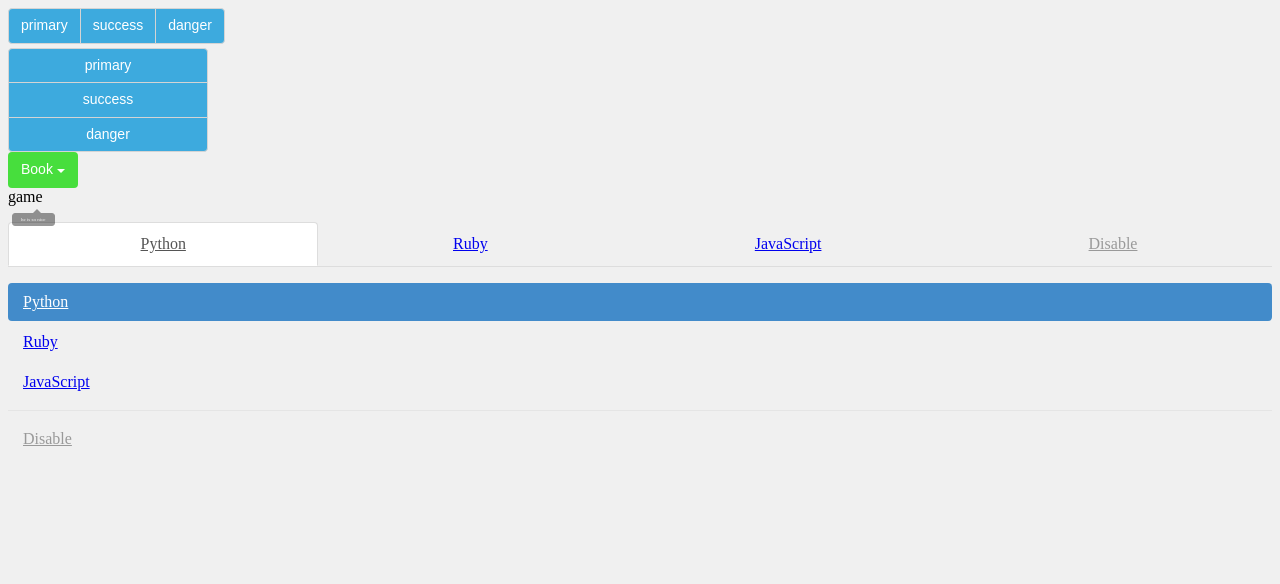
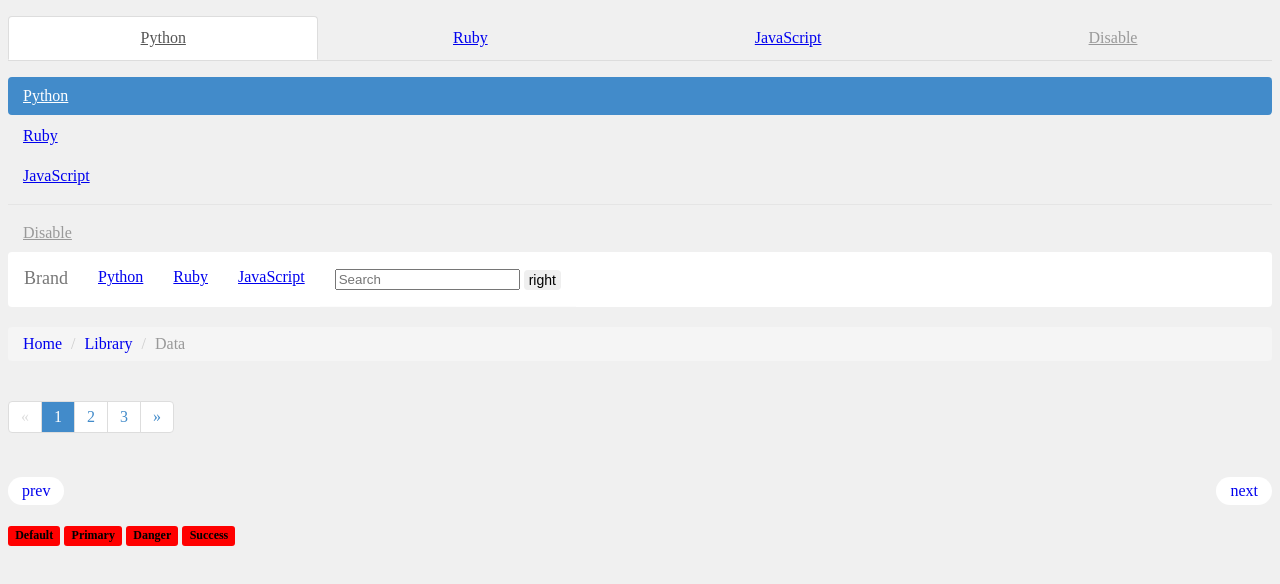
Before and after one commit to varrant/Monkey, a website built with webpack: page component/app/index.html in a window 1280 px wide. Built offline with nearby package versions, Linux system fonts and the light colour scheme.

Commit message:
阅读源代码，添加分页，标签等组件

```diff
--- a/component/app/index.html
+++ b/component/app/index.html
@@ -6,46 +6,7 @@
 
   </head>
   <body>
-    <div class="btn-group">
-      <button class="btn btn-primary" role="submit">primary</button>
-      <button class="btn btn-primary" role="submit">success</button>
-      <button class="btn btn-primary" role="submit">danger</button>
-    </div>
 
-
-    <div class="btn-vertical-group" style="width: 200px;">
-      <button class="btn btn-primary" role="submit">primary</button>
-      <button class="btn btn-primary" role="submit">success</button>
-      <button class="btn btn-primary" role="submit">danger</button>
-    </div>
-
-    <div class="dropdown">
-      <button class="btn btn-success">Book
-	<div class="caret"></div>
-      </button>
-      <ul class="dropdown-menu">
-	<li><a href="#">Ruby</a></li>
-	<li><a href="#">Python</a></li>
-	<li><a href="#">Javascript</a></li>
-      </ul>
-    </div>
-
-    <div id="good">
-      game
-      <div class="tooltip tooltip-bottom in">
-	<div class="tooltip-arrow">
-	</div>
-	<div class="tooltip-inner">he is so nice</div>
-      </div>
-    </div>
-
-<!--
-    <ul class="nav">
-      <li><a href="#">Python</a></li>
-      <li><a href="#">Ruby</a></li>
-      <li><a href="#">JavaScript</a></li>
-      <li class="disabled"><a href="#">Disable</a></li>
-    </ul> -->
 
     <ul class="nav nav-tabs nav-justified">
       <li class="active"><a href="#">Python</a></li>
@@ -53,7 +14,6 @@
       <li><a href="#">JavaScript</a></li>
       <li class="disabled"><a href="#">Disable</a></li>
     </ul>
-
     <ul class="nav nav-stacked">
       <li class="active"><a href="#">Python</a></li>
       <li><a href="#">Ruby</a></li>
@@ -61,7 +21,45 @@
       <li class="nav-divider"></li>
       <li class="disabled"><a href="#">Disable</a></li>
     </ul>
+    <nav class="navbar navbar-default">
+      <div class="navbar-header">
+        <a class="navbar-brand" href="#">Brand</a>
+      </div>
+      <ul class="nav navbar-nav">
+        <li class="active"><a href="#">Python</a></li>
+        <li><a href="#">Ruby</a></li>
+        <li><a href="#">JavaScript</a></li>
+      </ul>
+      <form action="post" class="navbar-form">
+          <div class="form-group">
+            <input type="text" class="form-control" placeholder="Search">
+          </div>
+          <button type="submit" class="btn">right</button>
+      </form>
+    </nav>
+    <ul class="breadcrumb">
+      <li><a href="#">Home</a></li>
+      <li><a href="#">Library</a></li>
+      <li class="active">Data</li>
+    </ul>
+    <ul class="pagination">
+      <li class="disabled"><a href="#">&laquo;</a></li>
+      <li class="active"><a href="">1</a></li>
+      <li><a href="">2</a></li>
+      <li><a href="">3</a></li>
+      <li><a href="">&raquo;</a></li>
+    </ul>
 
+    <ul class="pager">
+      <li class="previous"><a href="#">prev</a></li>
+      <li class="next"><a href="#">next</a></li>
+    </ul>
+    <div>
+      <span class="label">Default</span>
+      <span class="label">Primary</span>
+      <span class="label">Danger</span>
+      <span class="label">Success</span>
+    </div>
     <script src="build/bundle.js"></script>
   </body>
 </html>
--- /dev/null
+++ b/component/app/scss/_breadcrumb.scss
@@ -0,0 +1,22 @@
+.breadcrumb {
+  list-style: none;
+  padding: 8px 15px;
+  margin: 0 0 20px;
+  background-color: #f5f5f5;
+  border-radius: 4px;
+  > li {
+    display: inline-block;
+    + li:before {
+      padding: 0 5px;
+      color: #ccc;
+      content: "/ "
+
+    }
+    > a {
+      text-decoration: none;
+    }
+  }
+  .active {
+    color: #999;
+  }
+}
--- a/component/app/scss/_common.scss
+++ b/component/app/scss/_common.scss
@@ -1,7 +1,9 @@
 html,
 body,
 ul,
-ol {
+ol,
+li,
+nav {
    margin: 0;
    padding: 0;
 }
--- /dev/null
+++ b/component/app/scss/_label.scss
@@ -0,0 +1,13 @@
+.label {
+  display: inline;
+  padding: .2em .6em .3em;
+  font-size: 75%;
+  font-weight: bold;
+  line-height: 1;
+  text-align: center;
+  white-space: nowrap;
+  vertical-align: baseline;
+  background: #f00;
+  border-radius: .25em;
+
+}
--- a/component/app/scss/_navbar.scss
+++ b/component/app/scss/_navbar.scss
@@ -113,3 +113,87 @@
 
 
 }
+
+//导航条
+.navbar {
+  position: relative;
+  min-height: 50px;
+  margin-bottom: 20px;
+  border: 1px solid transparent;
+  @include clearfix();
+}
+
+@media (min-width: 768px) {
+  .navbar {
+    border-radius: 4px;
+  }
+
+  .navbar-header {
+    float: left;
+  }
+
+  .navbar-nav {
+    float: left;
+    margin: 0;
+  }
+
+  .navbar-nav {
+    > li {
+      float: left;
+      > a {
+        padding-top: 15px;
+        padding-bottom: 15px;
+      }
+    }
+  }
+}
+
+.navbar-brand {
+  float: left;
+  height: 20px;
+  padding: 15px;
+  font-size: 18px;
+  line-height: 20px;
+  text-decoration: none;
+  &:hover,
+  &:focus {
+    text-decoration: none;
+  }
+}
+
+.navbar-default {
+  background-color: #fff;
+}
+
+.navbar-default {
+  .navbar-brand {
+    color: #777;
+    &hover
+    &focus{
+      color: #5e5e5e;
+      background: transparent;
+    }
+  }
+}
+
+
+.navbar-form {
+  padding: 15px;
+  margin-right: -15px;
+  border-top: 1px solid transparent;
+  border-bottom: 1px solid transparent;
+  box-shadow: inset 0 1px 0 rgba(255, 255, 255, .1), 0 1px 0 rgba(225, 225, 225, .1);
+  display: inline-block;
+  .form-group {
+    vertical-align: middle;
+    display: inline-block;
+  }
+  .btn {
+    height: 20px;
+    line-height: 1;
+    padding: 0px 4px;
+    vertical-align: middle;
+    display: inline-block;
+  }
+
+}
--- /dev/null
+++ b/component/app/scss/_pager.scss
@@ -0,0 +1,41 @@
+@mixin clearfix() {
+  &:before,
+  &:after {
+    content: " "; // 1
+    display: table; // 2
+  }
+  &:after {
+    clear: both;
+  }
+}
+
+
+.pager {
+  padding-left: 0;
+  margin: 20px 0;
+  text-align: center;
+  list-style: none;
+  @include clearfix();
+  li {
+    display: inline;
+    > a {
+      display: inline-block;
+      background: #ffffff;
+      padding: 5px 14px;
+      text-decoration: none;
+      border-radius: 15px;
+      &:hover,
+      &:focus {
+        background-color: #eee;
+      }
+    }
+  }
+
+  .next > a {
+    float: right;
+  }
+
+  .previous > a {
+    float: left;
+  }
+}
--- /dev/null
+++ b/component/app/scss/_pagination.scss
@@ -0,0 +1,52 @@
+a {
+  margin: 0px;
+  padding: 0px;
+}
+.pagination {
+  display: inline-block;
+  padding-left: 0px;
+  margin: 20px 0;
+  list-style: none;
+  border-radius: 4px;
+  > li {
+    display: inline;
+    > a {
+      position: relative;
+      float: left;
+      text-decoration: none;
+      border: 1px solid #ddd;
+      padding: 6px 12px;
+      margin-left: -1px;
+      color: #428bca;
+      background-color: #fff;
+
+    }
+    &.active {
+      > a {
+        background: #428bca;
+        color: #fff;
+      }
+    }
+
+    &.disabled {
+      > a {
+        background: #fff;
+        cursor: not-allowed;
+        color: #ddd;
+      }
+    }
+  }
+
+  > li:first-child > a {
+    margin-left: 0;
+    border-top-left-radius: 4px;
+    border-bottom-left-radius: 4px;
+  }
+
+  > li:last-child > a {
+    border-top-right-radius: 4px;
+    border-bottom-right-radius: 4px;
+  }
+
+
+}
--- a/component/app/scss/custom.scss
+++ b/component/app/scss/custom.scss
@@ -3,6 +3,10 @@
 @import 'buttons_group';
 @import 'tooltip';
 @import 'navbar';
+@import 'breadcrumb';
+@import 'pagination';
+@import 'pager';
+@import 'label';
 
 body {
     background: $bg_color;
```
